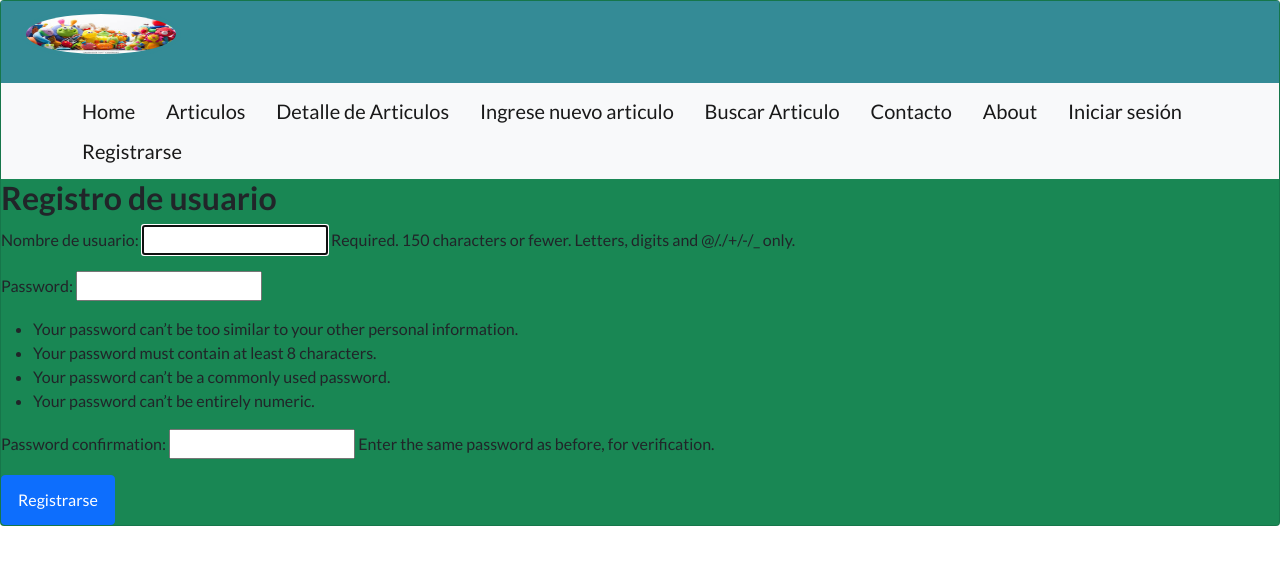
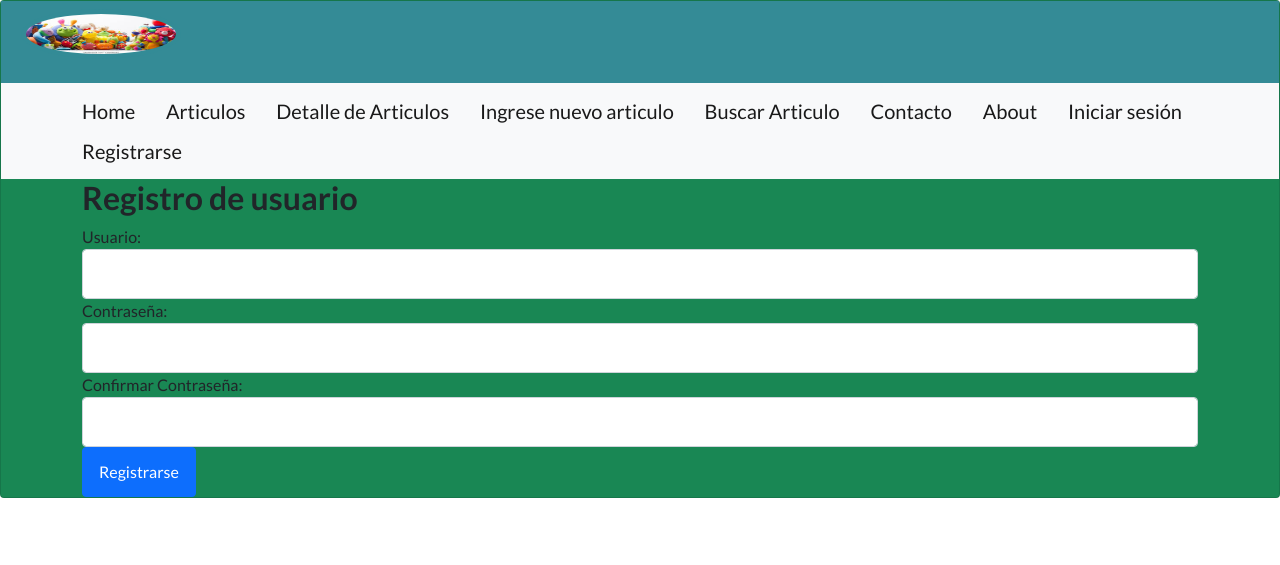
Before and after one commit to Icuellos/ProyectoFinal_Ignacio_Cuello, a Django app: page /Perfiles/registro/ in a window 1280 px wide. Shown: the top 565 px of the page. Run offline with Django 4.2, Linux system fonts and the light colour scheme; some libraries are stand-ins or nearby versions.

Commit message:
Registros de usuarios

```diff
--- a/MyAPP/templates/base.html
+++ b/MyAPP/templates/base.html
@@ -1,9 +1,9 @@
 
 <!DOCTYPE html>
+<html>
 <head>
     <meta charset="UTF-8">
         <title>{% block title %}{% endblock %} Donaciones</title>
-    <meta name="viewport" content="width=device-width, initial-scale=1.0">
     {% load static %}
     <link rel="stylesheet" type="text/css" href="{% static 'css/navbar.css' %}">
     <link href="https://fonts.googleapis.com/css2?family=Roboto+Condensed:ital,wght@0,300;0,400;0,700;1,300;1,400;1,700&display=swap" rel="stylesheet">
@@ -69,3 +69,4 @@
     <!-- * * * * * * * * * * * * * * * * * * * * * * * * * * * * * * * * * * * * * * * *-->
     <script src="https://cdn.startbootstrap.com/sb-forms-latest.js"></script>
 </body>
+</html>
--- a/Perfiles/templates/registro.html
+++ b/Perfiles/templates/registro.html
@@ -1,10 +1,33 @@
 {% extends 'base.html' %}
 
 {% block content %}
-  <h2>Registro de usuario</h2>
-  <form method="post">
-    {% csrf_token %}
-    {{ form.as_p }}
-    <button type="submit" class="btn btn-primary">Registrarse</button>
-  </form>
+<div class="container">
+    <div class="left">
+      <h2>Registro de usuario</h2>
+    </div>
+    <div class="right">
+        {% if error_message %}
+          <p class="alert alert-danger">{{ error_message }}</p>
+        {% endif %}
+        <form method="post">
+          {% csrf_token %}
+          <div class="form-group">
+            <label for="username">Usuario:</label>
+            <input type="text" name="username" class="form-control" value="{{ username }}" required>
+          </div>
+          <div class="form-group">
+            <label for="password">Contraseña:</label>
+            <input type="password" name="password1" class="form-control" value="" required>
+          </div>
+          <div class="form-group">
+            <label for="confirm_password">Confirmar Contraseña:</label>
+            <input type="password" name="password2" class="form-control" value="" required>
+            {% if password_mismatch %}
+              <p class="text-danger">Las contraseñas no coinciden. Por favor, inténtalo nuevamente.</p>
+            {% endif %}
+          </div>
+          <button type="submit" class="btn btn-primary">Registrarse</button>
+        </form>
+    </div>
+</div>
 {% endblock %}
--- a/Perfiles/urls.py
+++ b/Perfiles/urls.py
@@ -10,6 +10,5 @@ urlpatterns = [
     path('cerrar_sesion/', views.cerrar_sesion, name='cerrar_sesion'),
     path('logout/', views.logout_view, name='logout'),
     path('login/', views.login_view, name='login'),
-    path('login/', views.login_view, name='login'),
     path('logout/', views.logout_view, name='logout'),
 ]
--- a/Perfiles/views.py
+++ b/Perfiles/views.py
@@ -1,27 +1,39 @@
+
 from django.shortcuts import render, redirect
 from django.contrib.auth import authenticate, login, logout
 from .forms import UserCreationForm, LoginForm
+from django.contrib.auth.forms import UserCreationForm
+from django.core.exceptions import ValidationError
 
 def registro(request):
+    error_message = ""
+    password_mismatch = False
+
     if request.method == 'POST':
         form = UserCreationForm(request.POST)
         if form.is_valid():
-            form.save()
-            username = form.cleaned_data.get('username')
-            password = form.cleaned_data.get('password1')
-            user = authenticate(request, username=username, password=password)
-            if user is not None:
-                login(request, user)
-                return redirect('index')
+            password1 = form.cleaned_data.get('password1')
+            password2 = form.cleaned_data.get('password2')
+            if password1 != password2:
+                error_message = "Las contraseñas no coinciden. Por favor, inténtalo nuevamente."
+            else:
+                form.save()
+                username = form.cleaned_data.get('username')
+                password = form.cleaned_data.get('password1')
+                user = authenticate(request, username=username, password=password)
+                if user is not None:
+                    login(request, user)
+                    return redirect('index')
         else:
             return render(request, 'registro.html', {'form': form})
     else:
         form = UserCreationForm()
-    return render(request, 'registro.html', {'form': form})
+
+    return render(request, 'registro.html', {'form': form, 'error_message': error_message, 'password_mismatch': password_mismatch})
 
 def inicio_sesion(request):
     if request.method == 'POST':
-        form = LoginForm(request, data=request.POST)
+        form = LoginForm(request.POST)
         if form.is_valid():
             username = form.cleaned_data['username']
             password = form.cleaned_data['password']
@@ -30,10 +42,12 @@ def inicio_sesion(request):
                 login(request, user)
                 return redirect('index')
             else:
-                form.add_error(None, 'Nombre de usuario o contraseña incorrectos')
+                error_message = "Nombre de usuario o contraseña incorrectos."
+                return render(request, 'login.html', {'form': form, 'error_message': error_message})
     else:
         form = LoginForm()
-    return render(request, 'inicio_sesion.html', {'form': form})
+
+    return render(request, 'login.html', {'form': form})
 
 def cerrar_sesion(request):
     logout(request)
@@ -48,9 +62,12 @@ def login_view(request):
             login(request, user)
             return redirect('index')
         else:
-            return render(request, 'login.html', {'error': 'Credenciales inválidas'})
+            error_message = "Usuario o contraseña incorrectos. Por favor, inténtelo de nuevo."
     else:
-        return render(request, 'login.html')
+        error_message = ""
+
+    context = {'error_message': error_message}
+    return render(request, 'login.html', context)
 
 def logout_view(request):
     logout(request)
```
Also changed, not shown: Perfiles/templates/login.html (+6 -6 lines), db.sqlite3.
